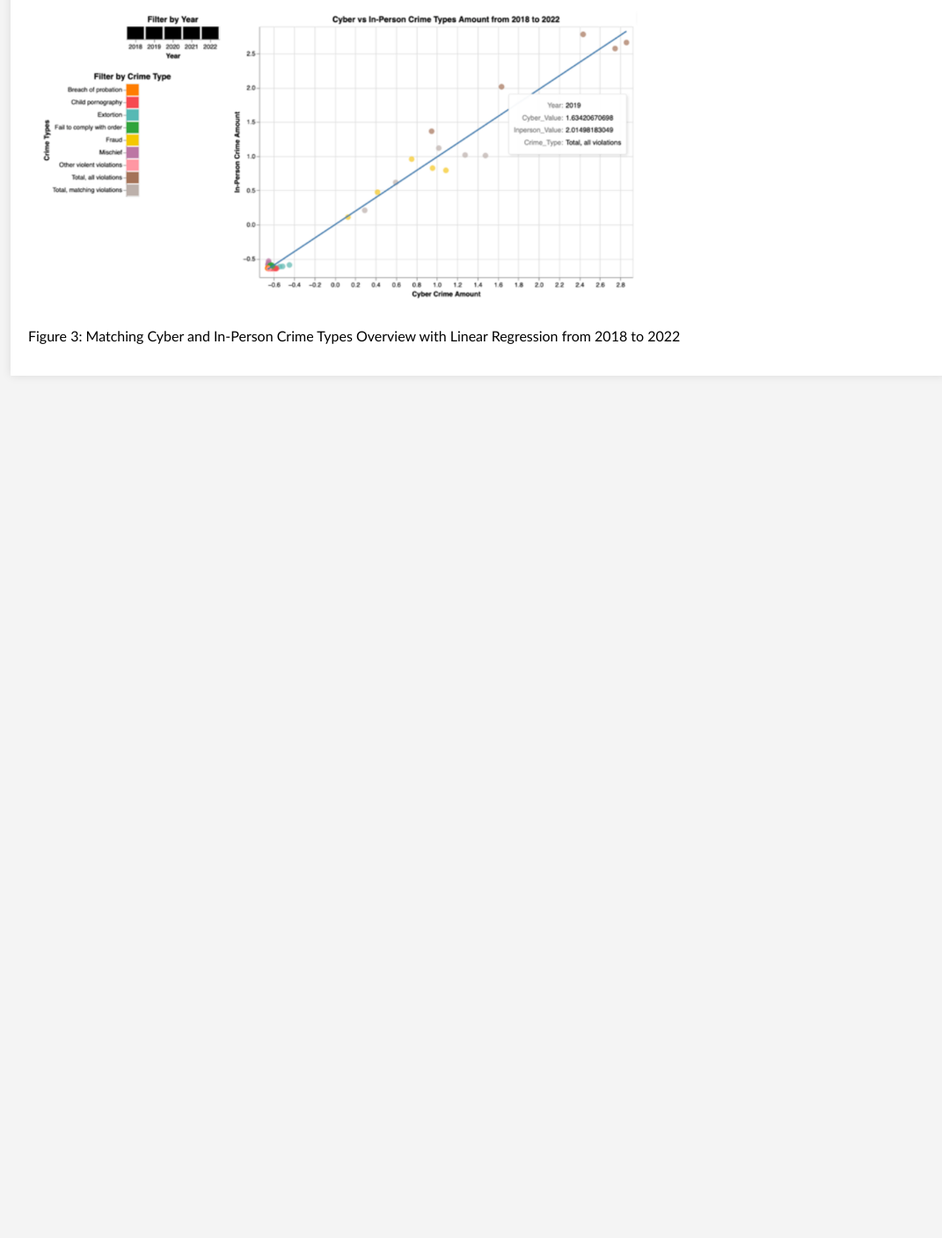
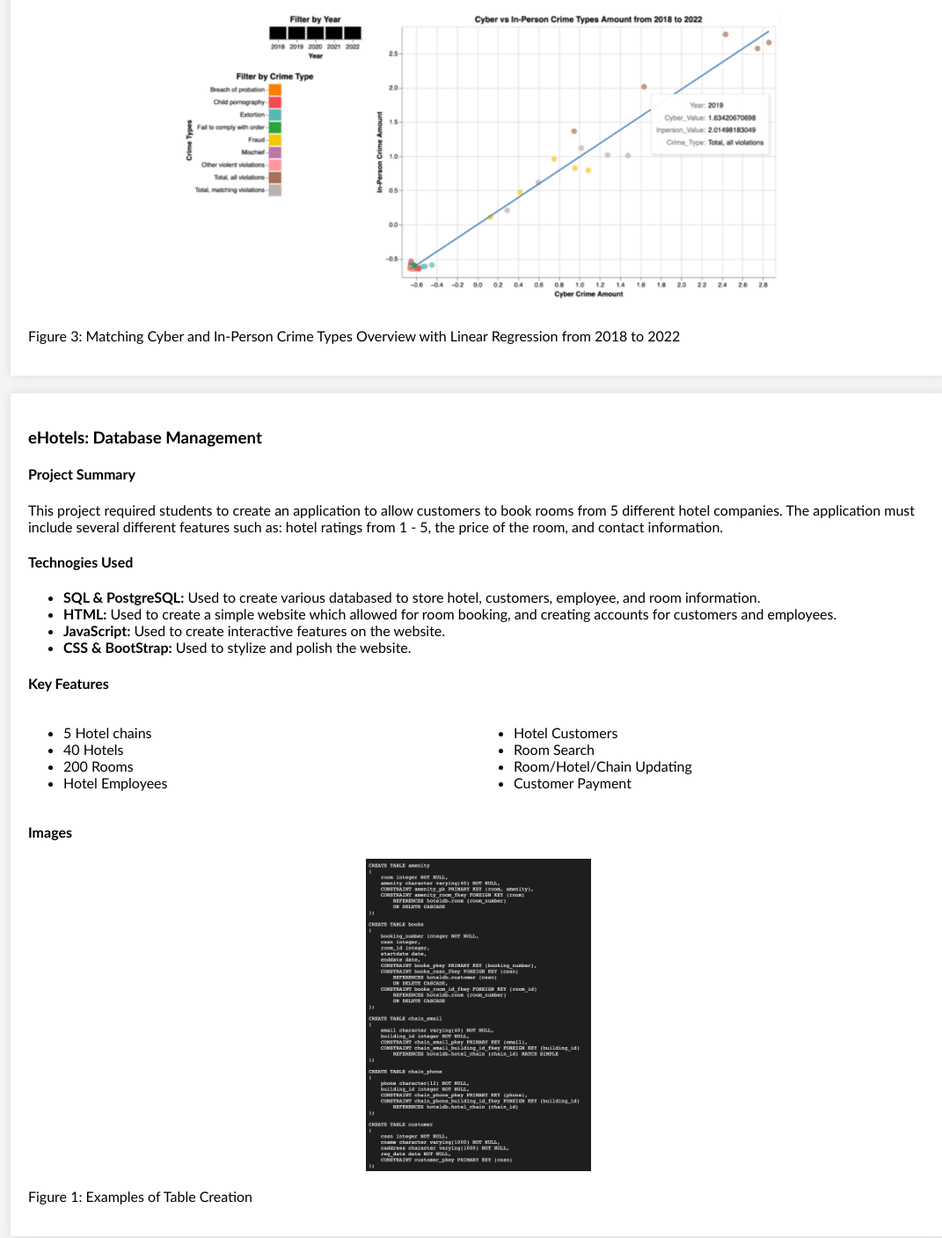
Before and after one commit to maddierioux/portfolio, a plain HTML site: page public/projects.html in a window 1280 px wide. Shown: the part 1786-3193 px from the top of the page at 88% size, without its empty margins (96-1167 px from the left). Before the commit the page ends 2233 px from the top, so only its background shows below. Drawn offline with Linux system fonts and the light colour scheme.

Commit message:
Added project

```diff
--- a/public/projects.html
+++ b/public/projects.html
@@ -53,18 +53,60 @@
         <h4>Images and Charts</h4>
         <p>Below are some key visualizations from the study:</p>
         <div class="image-container">
-            <img src="images/average_crime.png" height = "350" width = "700" alt="Average Cyber and In-Person Crime Rates from 2018 to 2022">
+            <center><img src="images/average_crime.png" height = "350" width = "700" alt="Average Cyber and In-Person Crime Rates from 2018 to 2022"></center>
             <p>Figure 1: Average Cyber and In-Person Crime Rates from 2018 to 2022</p>
         </div>
         <div class="image-container">
-            <img src="images/overall_crimes.png"  height = "350" width = "500" alt="Overall Total Cyber and In-Person Crime Violations from 2018 to 2022">
+            <center><img src="images/overall_crimes.png"  height = "350" width = "500" alt="Overall Total Cyber and In-Person Crime Violations from 2018 to 2022"></center>
             <p>Figure 2: Overall Total Cyber and In-Person Crime Violations from 2018 to 2022</p>
         </div>
         <div class="image-container">
-            <img src="images/regression.png"  height = "350" width = "700" alt="Matching Cyber and In-Person Crime Types Overview with Linear Regression from 2018 to 2022">
+            <center><img src="images/regression.png"  height = "350" width = "700" alt="Matching Cyber and In-Person Crime Types Overview with Linear Regression from 2018 to 2022"></center>
             <p>Figure 3: Matching Cyber and In-Person Crime Types Overview with Linear Regression from 2018 to 2022</p>
         </div>
     </div>
 
+    <div class = "resume-content">
+        <h3>eHotels: Database Management</h3>
+
+        <h4>Project Summary</h4>
+        <p>This project required students to create an application to allow customers to book rooms from 5 different hotel companies. The application must include several different features such as: hotel ratings from 1 - 5, the price of the room, and contact information.</p>
+
+        <h4>Technogies Used</h4>
+        <ul>
+            <li><b>SQL & PostgreSQL:</b> Used to create various databased to store hotel, customers, employee, and room information.</li>
+            <li><b>HTML:</b> Used to create a simple website which allowed for room booking, and creating accounts for customers and employees.</li>
+            <li><b>JavaScript:</b> Used to create interactive features on the website.</li>
+            <li><b>CSS & BootStrap:</b> Used to stylize and polish the website.</li>
+        </ul>
+
+        <h4>Key Features</h4>
+        <div class="row">
+            <div class="column">
+                <ul>
+                    <li>5 Hotel chains</li>
+                    <li>40 Hotels</li>
+                    <li>200 Rooms</li>
+                    <li>Hotel Employees</li>
+                </ul>
+            </div>
+
+            <div class="column">
+                <ul>
+                    <li>Hotel Customers</li>
+                    <li>Room Search</li>
+                    <li>Room/Hotel/Chain Updating</li>
+                    <li>Customer Payment</li>
+                </ul>
+            </div>
+        </div>
+
+        <h4>Images</h4>
+        <div class="image-container">
+            <center><img src="images/tables.png"  height = "25%" width = "25%" alt="Examples of Table Creation"></center>
+            <p>Figure 1: Examples of Table Creation</p>
+        </div>
+
+    </div>
 </body>
 </html>
--- a/public/style.css
+++ b/public/style.css
@@ -154,3 +154,11 @@ body {
     justify-content: space-between; /* Aligns content with space in between */
     align-items: center; /* Aligns content vertically */
 }
+
+.row {
+    display: flex;
+}
+
+.column {
+    flex: 50%;
+}
```
Also changed, not shown: public/images/tables.png (added), 1 other file.
